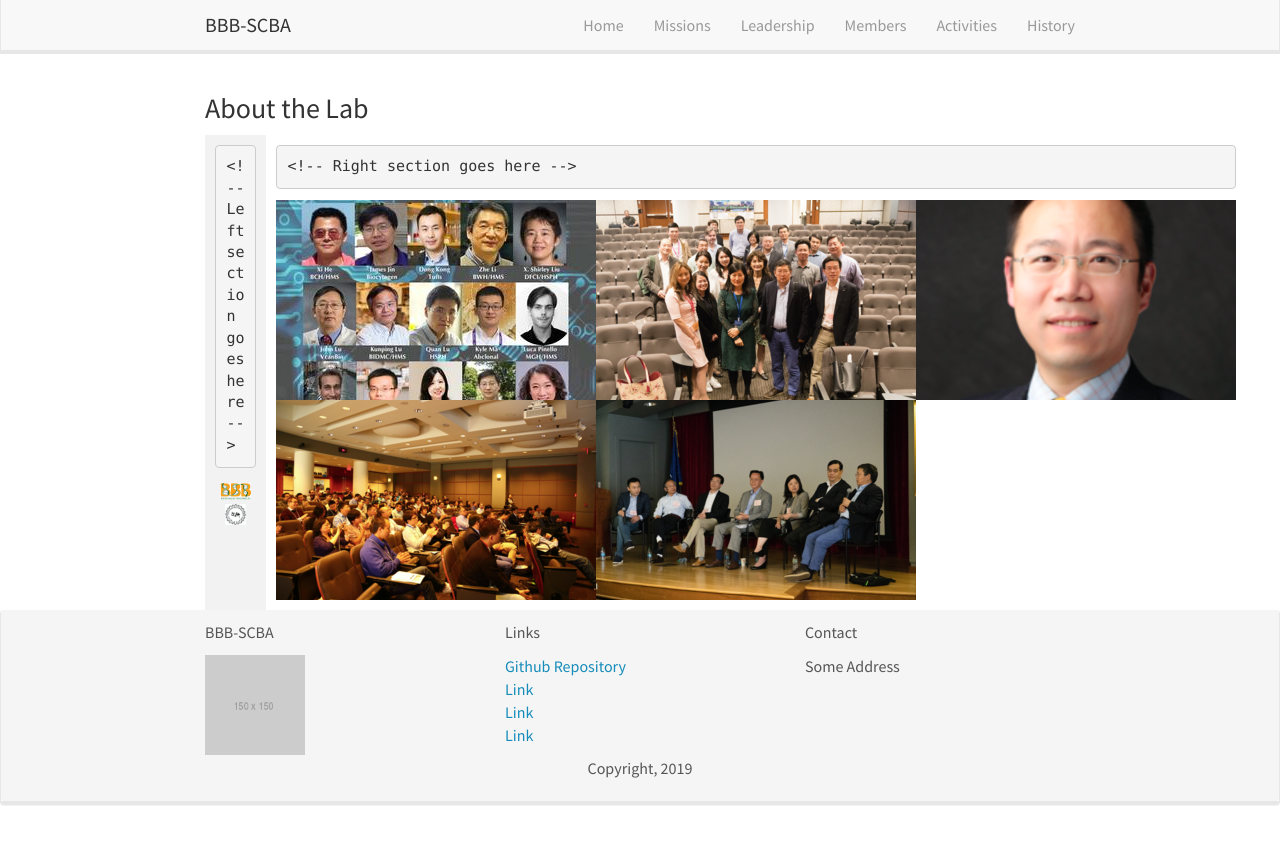
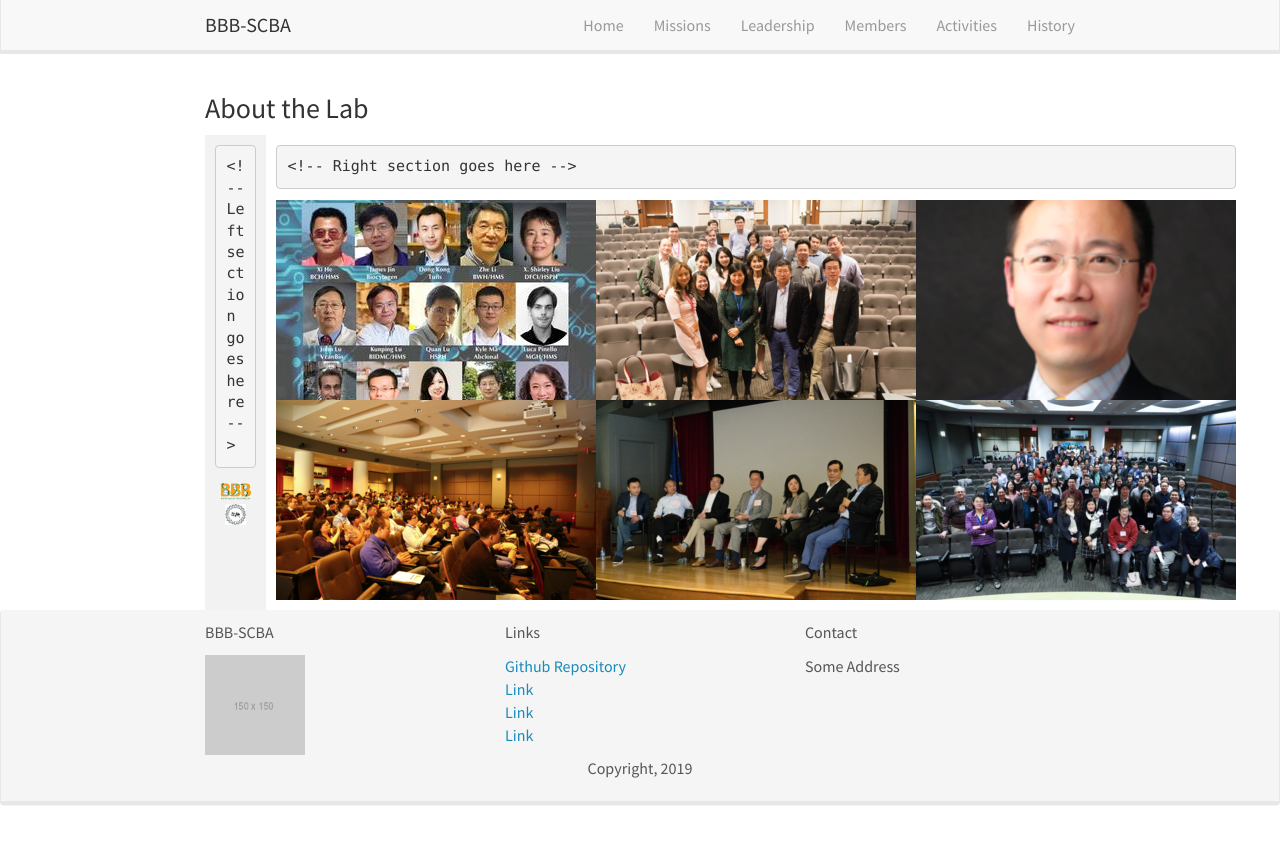
Before and after one commit to bbb-scba/bbb-scba.github.io, a Jekyll site: the page built from home.md, in a window 1280 px wide. Shown: the top 844 px of the page. Built offline with Jekyll 4.4.1, drawn with Linux system fonts in a browser that asks for light colours; nearby versions of some CDN libraries.

Commit message:
Update home.md

```diff
--- a/home.md
+++ b/home.md
@@ -34,6 +34,7 @@ permalink: /
   <tr>
     <td><img src="images/slider/screen_shot_2019-07-01_at_7.57.12_pm.png"></td>
     <td><img src="images/slider/screen_shot_2019-07-01_at_7.57.26_pm.png"></td>
+    <td><img src="images/slider/screen_shot_2019-11-24_at_10.01.38_am.png"></td>
   </tr>
 </table>
 
```
